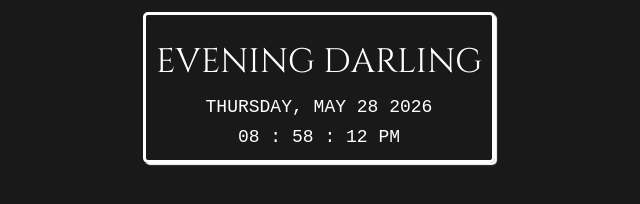
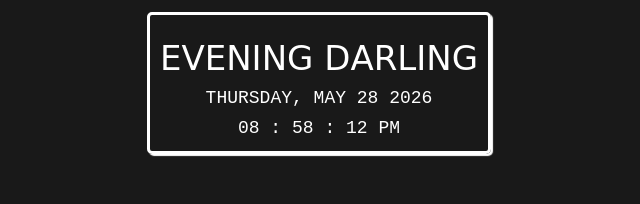
Before and after one commit to Ninjabiii/Notion, a plain HTML site: page index.html in a window 1280 px wide. Shown: the whole page, without its empty margins (321-961 px from the left). Drawn offline with Linux system fonts and the light colour scheme.

Commit message:
Update index.html

```diff
--- a/index.html
+++ b/index.html
@@ -34,7 +34,7 @@
         box-shadow: 2px 2px 1px 0px #FFFFFF;
     }
     .greet {
-        font-family: 'Cinzel', serif;
+        font-family: 'Lavishly Yours', cursive;
         font-size: 3em;
     }
     .date {
```
